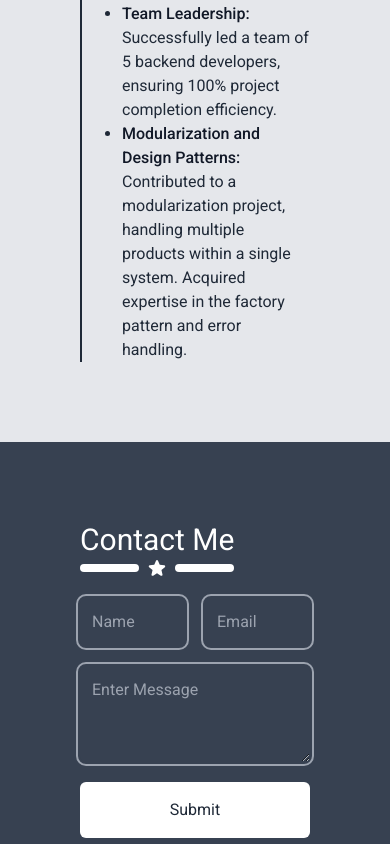
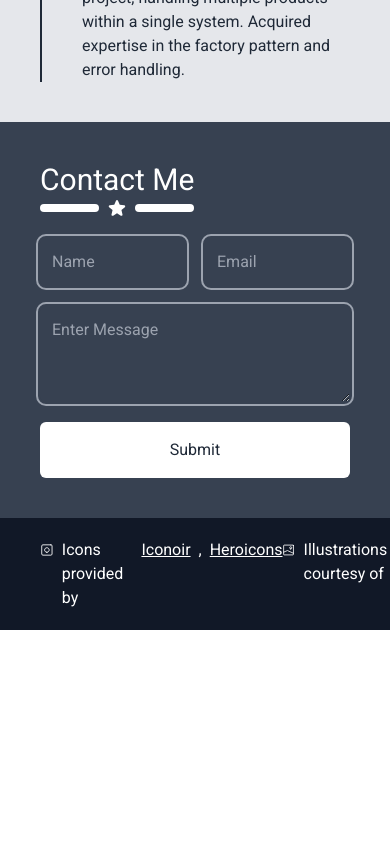
Before and after one commit to PrajwalSh0206/PrajwalSh0206.github.io, a React (Vite) app: page / in a window 390 px wide. Shown: the part 3000-3844 px from the top of the page. After the commit the page ends 3630 px from the top, so only its background shows below. Built offline with nearby package versions, Linux system fonts and the light colour scheme.

Commit message:
footer-md-added

```diff
--- a/src/components/Contacts/Contacts.tsx
+++ b/src/components/Contacts/Contacts.tsx
@@ -2,7 +2,7 @@ import Title from '../common/Title';
 
 export default function Contacts() {
   return (
-    <div className="w-full bg-gray-700 p-20 flex items-start flex-col space-y-5 text-white" id="contacts">
+    <div className="w-full bg-gray-700 p-10 lg:p-20 flex items-start flex-col space-y-5 text-white" id="contacts">
       <Title title="Contact Me" borderColor="bg-white"></Title>
       <div className="space-x-5 flex w-full">
         <input type="text" className="w-full p-3 outline-none focus:outline-white outline-gray-400 bg-gray-700 rounded-md " placeholder="Name" />
--- a/src/components/Footer/Footer.tsx
+++ b/src/components/Footer/Footer.tsx
@@ -2,7 +2,7 @@ import './Footer.scss';
 
 const FooterSection = () => {
   return (
-    <div className="w-full p-5 flex text-white justify-between bg-gray-900">
+    <div className="w-full lg:py-10 py-5 px-10 lg:px-20 flex text-white justify-between bg-gray-900">
       <div className="flex space-x-2">
         <svg width="24px" height="24px" strokeWidth="1.5" viewBox="0 0 24 24" fill="none" xmlns="http://www.w3.org/2000/svg" color="currentColor">
           <path
--- a/src/components/Work/Work.tsx
+++ b/src/components/Work/Work.tsx
@@ -3,7 +3,7 @@ import './Work.scss';
 
 function Work() {
   return (
-    <div className="p-20 bg-gray-200 space-y-5 flex flex-col items-start" id="work">
+    <div className="p-10 lg:p-20 bg-gray-200 space-y-5 flex flex-col items-start" id="work">
       <Title title="Work Experience" borderColor="bg-gray-800"></Title>
 
       <div className="border-l-2 pl-10 border-gray-800 experience">
```
